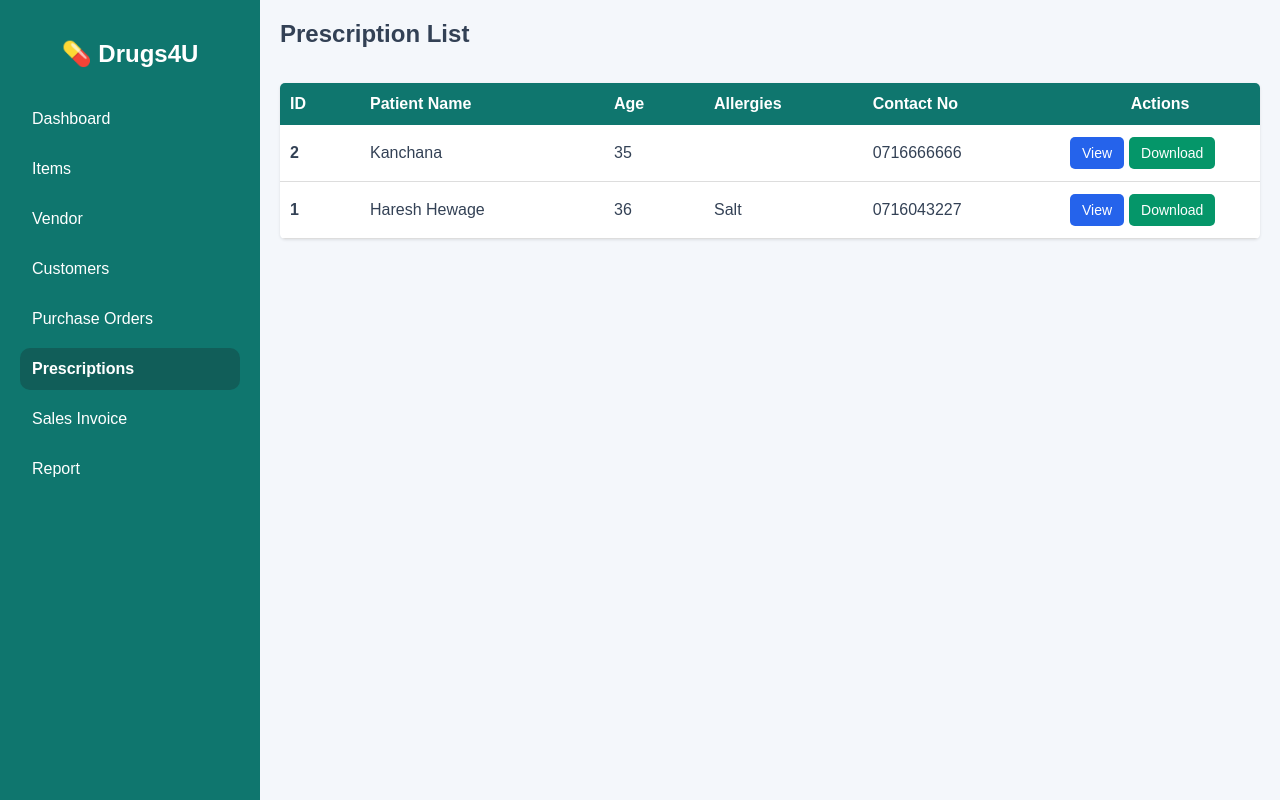
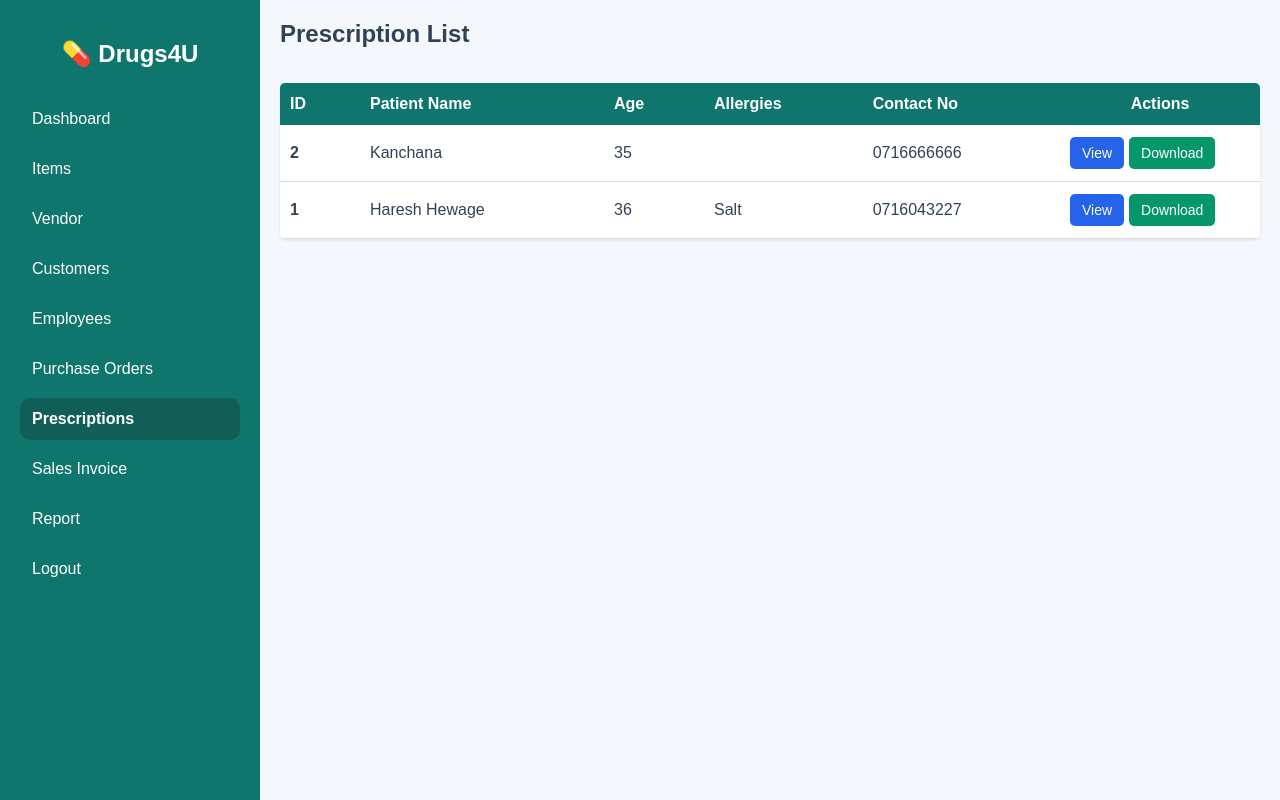
Before and after one commit to hareshhewage-jpg/Pharmacy, a PHP site: page /prescription_list.php in a window 1280 px wide. Run offline with PHP 8.4, Linux system fonts and the light colour scheme; data comes from the database, SQL or seed files in the repository.

Commit message:
proescription page update

```diff
--- a/prescription_list.php
+++ b/prescription_list.php
@@ -191,12 +191,14 @@ if(!$result){
         <h2>💊 Drugs4U</h2>
         <a href="dashboard.php">Dashboard</a>
         <a href="item.php">Items</a>
-		<a href="vendor.php">Vendor</a>
+	    <a href="vendor.php">Vendor</a>
         <a href="customer_list.php">Customers</a>
+        <a href="employee_reg.php">Employees</a>
         <a href="purchase_order.php">Purchase Orders</a>
         <a href="prescription_list.php" class="active">Prescriptions</a>
-		<a href="sales_invoice.php">Sales Invoice</a>
-		<a href="report.php">Report</a>
+	    <a href="sales_invoice.php">Sales Invoice</a>
+        <a href="report.php">Report</a>
+        <a href="login_emp.php">Logout</a>
     </div>
 
     <div class="main-content">
```
